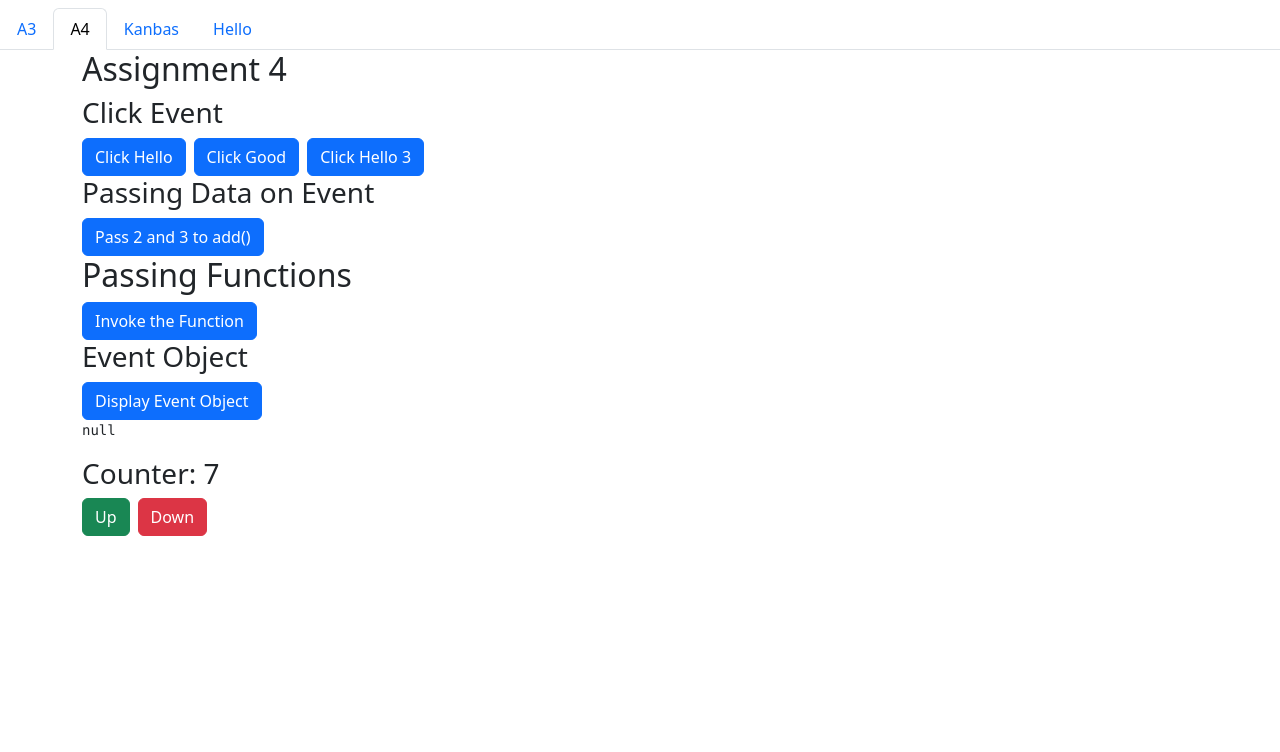
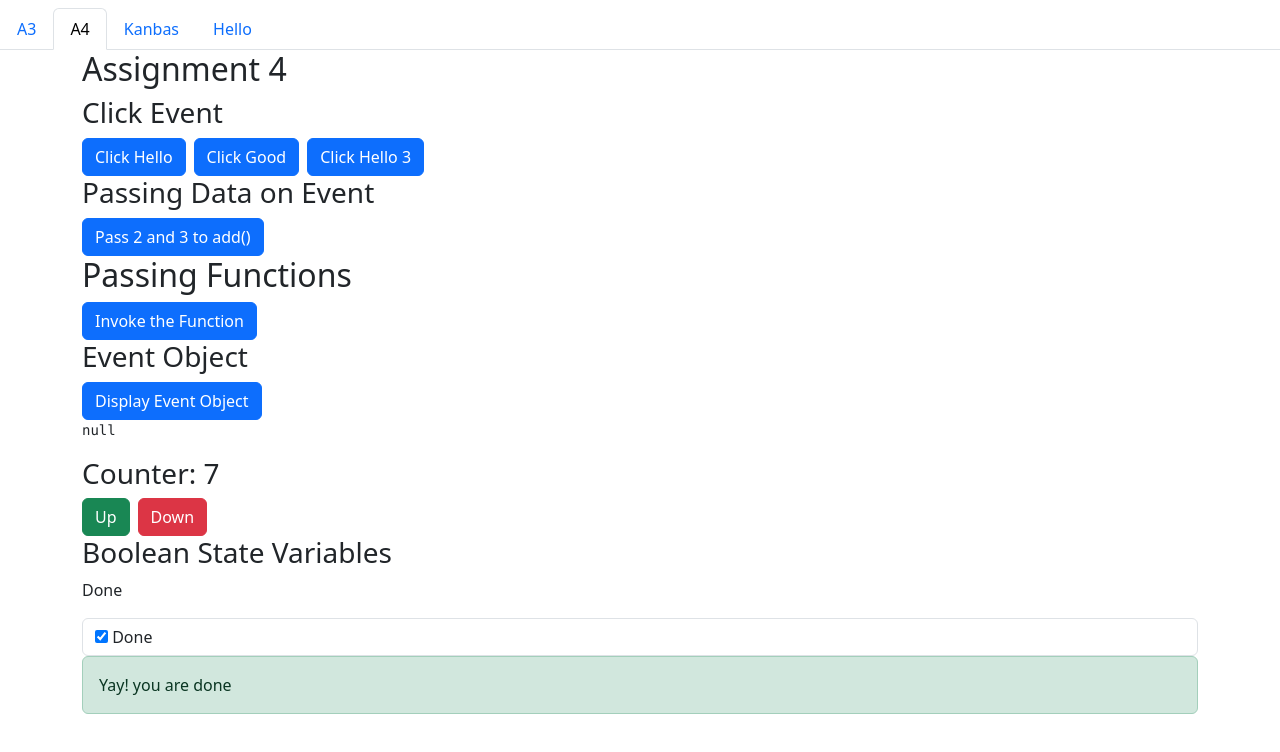
Before and after one commit to ewillia1/kanbas-react-web-app, a React (Create React App) app: page /#/Labs/a4 in a window 1280 px wide. Shown: the top 752 px of the page. Built offline with nearby package versions, Linux system fonts and the light colour scheme.

Commit message:
Finished 2.3.3 Boolean State Variables.

```diff
--- /dev/null
+++ b/src/Labs/a4/BooleanStateVariables.tsx
@@ -0,0 +1,17 @@
+import React, { useState } from "react";
+
+function BooleanStateVariables() {
+    const [done, setDone] = useState(true);
+
+    return (
+        <div>
+            <h3>Boolean State Variables</h3>
+            <p>{done ? "Done" : "Not done"}</p>
+            <label className="form-control">
+                <input type="checkbox" checked={done} onChange={() => setDone(!done)} /> Done
+            </label>
+            {done && <div className="alert alert-success">Yay! you are done</div>}
+        </div>
+    );
+}
+export default BooleanStateVariables;
--- a/src/Labs/a4/index.tsx
+++ b/src/Labs/a4/index.tsx
@@ -1,3 +1,4 @@
+import BooleanStateVariables from "./BooleanStateVariables";
 import ClickEvent from "./ClickEvent";
 import Counter from "./Counter";
 import EventObject from "./EventObject";
@@ -17,6 +18,7 @@ function Assignment4() {
             <PassingFunctions theFunction={sayHello}/>
             <EventObject/>
             <Counter/>
+            <BooleanStateVariables/>
         </div>
     );
 }
```
